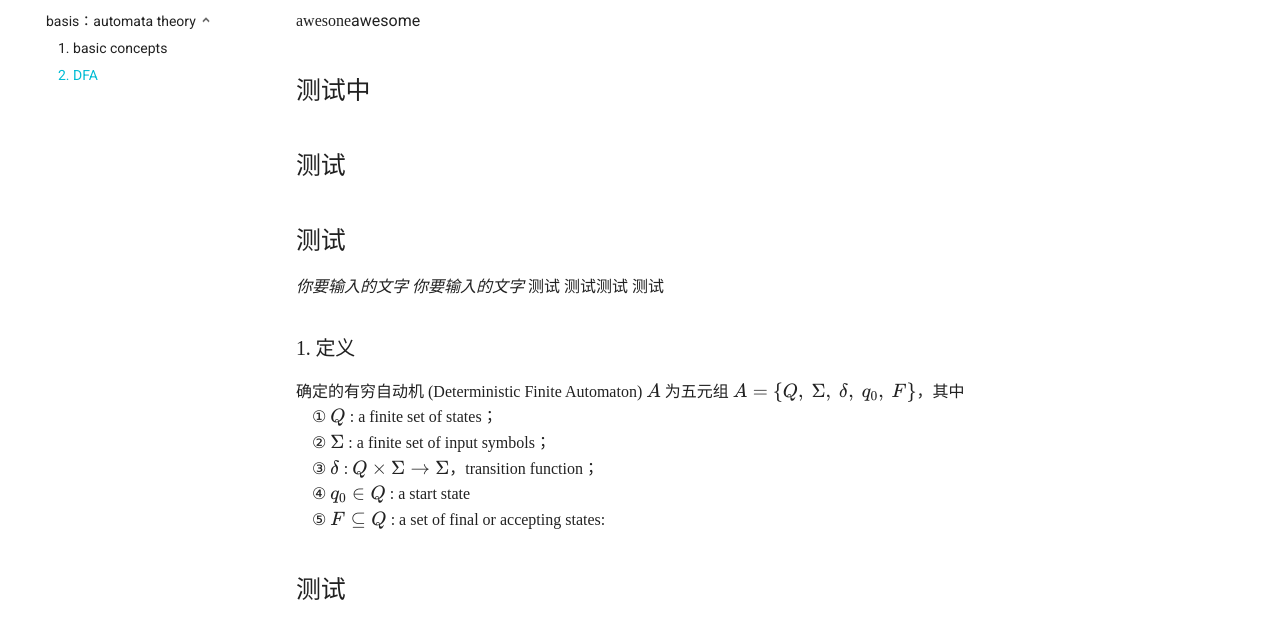
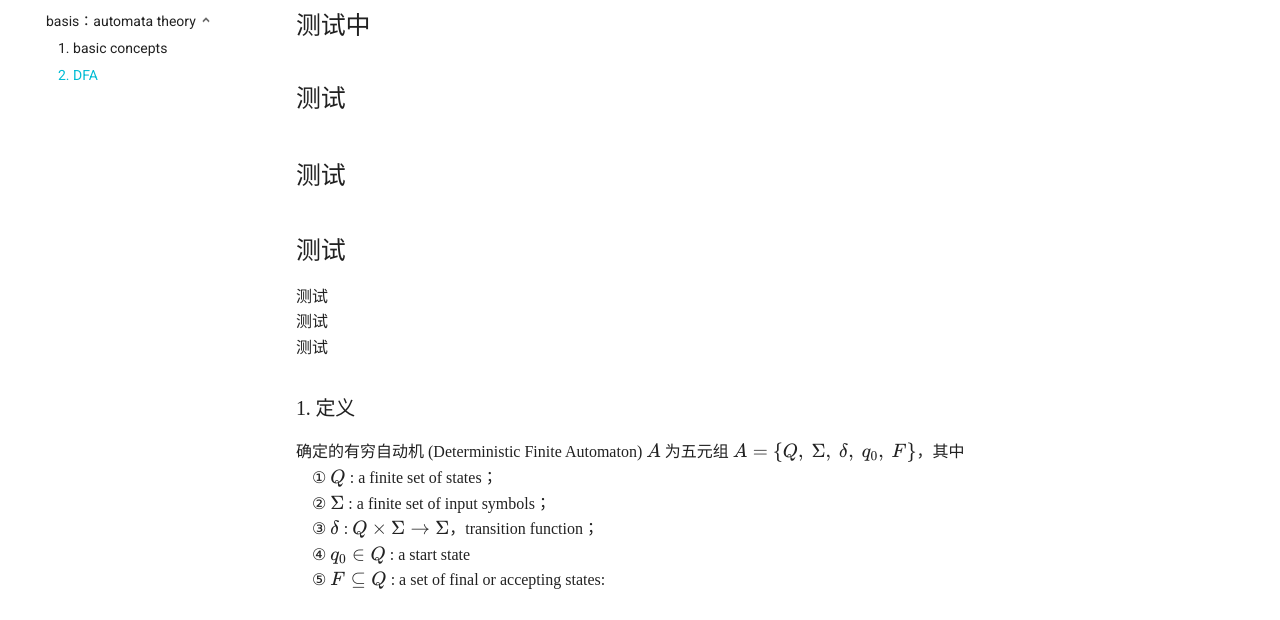
Before and after one commit to HarvestSeek/Compilation, a plain HTML site: page 0/2/index.html in a window 1280 px wide. Shown: the part 171-791 px from the top of the page. Drawn offline with nearby package versions, Linux system fonts and the light colour scheme; files whose address does not match are found by name; a web font is replaced by a local one.

Commit message:
Deployed  with MkDocs version: 1.0.4

```diff
--- a/0/2/index.html
+++ b/0/2/index.html
@@ -363,14 +363,18 @@
 
                   <h1>2. DFA</h1>
 
-                <p><font face="FontAwesomeddasfasdf">awesone</font>awesome
-<h2 style="font-family:'Source-Han-Norm1f68bc4cf321493';" >测试中</h2>
-<h2 style="font-family:'SSSSS';">测试</h2><h2>测试</h2></p>
-<p><i class="web-font">你要输入的文字</i>
-<i>你要输入的文字</i>
-<font face="Source-Han-Norm1f68bc4cf321493">测试</font>
-测试<font face="S-1">测试</font>
-<font face="思源黑体 CN">测试
+                <h2 style="font-family:'Source-Han-Norm1f68bc4cf321493';" >测试中</h2>
+
+<h2 style="font-family:'S-1';">测试</h2>
+
+<h2 style="font-family:'webfont1';">测试</h2>
+
+<h2>测试</h2>
+
+<p><font face="Source-Han-Norm1f68bc4cf321493">测试</font><br>
+测试
+<br><font face="S-1">测试</font></p>
+<p><font face="思源黑体 CN">
 <font face="Consolas"></font>
 <font face="Times New Roman"></font></p>
 <h3 id="1">1. 定义</h3>
--- a/css/font.css
+++ b/css/font.css
@@ -1,17 +1,6 @@
-@font-face {
-  font-family: 'S-1';
-  src: url('/fonts/webfont.eot'); /* IE9*/
-  src: url('/fonts//webfont.eot?#iefix') format('embedded-opentype'), /* IE6-IE8 */
-  url('../../assets/fonts/webfont.woff2') format('woff2'),
-  url('../../assets/fonts/webfont.woff') format('woff'), /* chrome、firefox */
-  url('../../assets/fonts/webfont.ttf') format('truetype'), /* chrome、firefox、opera、Safari, Android, iOS 4.2+*/
- // url('../assets/fonts/webfont.svg') format('svg'); /* iOS 4.1- */
-}
 
-h2.N1 {
-     font-family: 'S';
-	 //font-size:100px;
-}
+
+
 
 @font-face
 {
@@ -23,3 +12,38 @@ url('//cdn.repository.webfont.com/webfonts/nomal/136339/46863/5e6750a5f629d80c64
 url('//cdn.repository.webfont.com/webfonts/nomal/136339/46863/5e6750a5f629d80c64afb6d7.jpg?r=132222757373') format('truetype');
 font-weight: normal;
 font-style: normal;}
+
+
+@font-face {
+  font-family: 'S-1';
+  src: url('/fonts/webfont.eot'); /* IE9*/
+  src: url('../fonts/webfont.eot?#iefix') format('embedded-opentype'), /* IE6-IE8 */
+  url('../assets/fonts/webfont.woff2') format('woff2'),
+  url('../assets/fonts/webfont.woff') format('woff'), /* chrome、firefox */
+  url('../assets/fonts/webfont.ttf') format('truetype'), /* chrome、firefox、opera、Safari, Android, iOS 4.2+*/
+ // url('../assets/fonts/webfont.svg') format('svg'); /* iOS 4.1- */
+ font-weight: normal;
+ font-style: normal;
+}
+
+@font-face {
+  font-family: 'webfont';
+  font-display: swap;
+  src: url('//at.alicdn.com/t/webfont_mauqm9o1l4d.eot'); /* IE9*/
+  src: url('//at.alicdn.com/t/webfont_mauqm9o1l4d.eot?#iefix') format('embedded-opentype'), /* IE6-IE8 */
+  url('//at.alicdn.com/t/webfont_mauqm9o1l4d.woff2') format('woff2'),
+  url('//at.alicdn.com/t/webfont_mauqm9o1l4d.woff') format('woff'), /* chrome、firefox */
+  url('//at.alicdn.com/t/webfont_mauqm9o1l4d.ttf') format('truetype'), /* chrome、firefox、opera、Safari, Android, iOS 4.2+*/
+  url('//at.alicdn.com/t/webfont_mauqm9o1l4d.svg#NotoSansHans-DemiLight') format('svg'); /* iOS 4.1- */
+}
+
+@font-face {
+  font-family: 'webfont1';
+  font-display: swap;
+  src: url('//at.alicdn.com/t/webfont_qnq6n0c47v.eot'); /* IE9*/
+  src: url('//at.alicdn.com/t/webfont_qnq6n0c47v.eot?#iefix') format('embedded-opentype'), /* IE6-IE8 */
+  url('//at.alicdn.com/t/webfont_qnq6n0c47v.woff2') format('woff2'),
+  url('//at.alicdn.com/t/webfont_qnq6n0c47v.woff') format('woff'), /* chrome、firefox */
+  url('//at.alicdn.com/t/webfont_qnq6n0c47v.ttf') format('truetype'), /* chrome、firefox、opera、Safari, Android, iOS 4.2+*/
+  url('//at.alicdn.com/t/webfont_qnq6n0c47v.svg#NotoSansHans-Black') format('svg'); /* iOS 4.1- */
+}
```
Also changed, not shown: search/search_index.json (+1 -1 lines), 1 other file.
